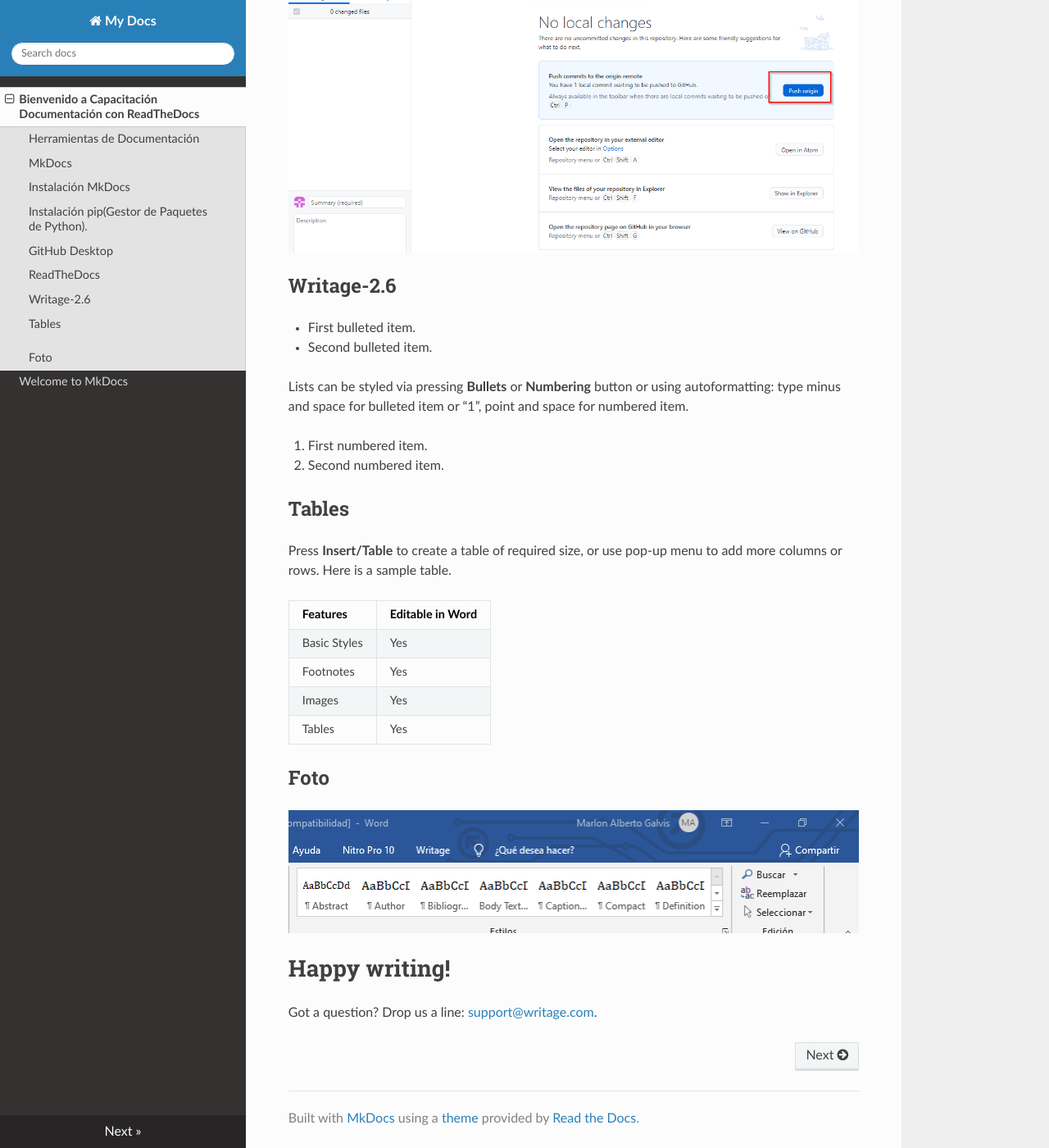
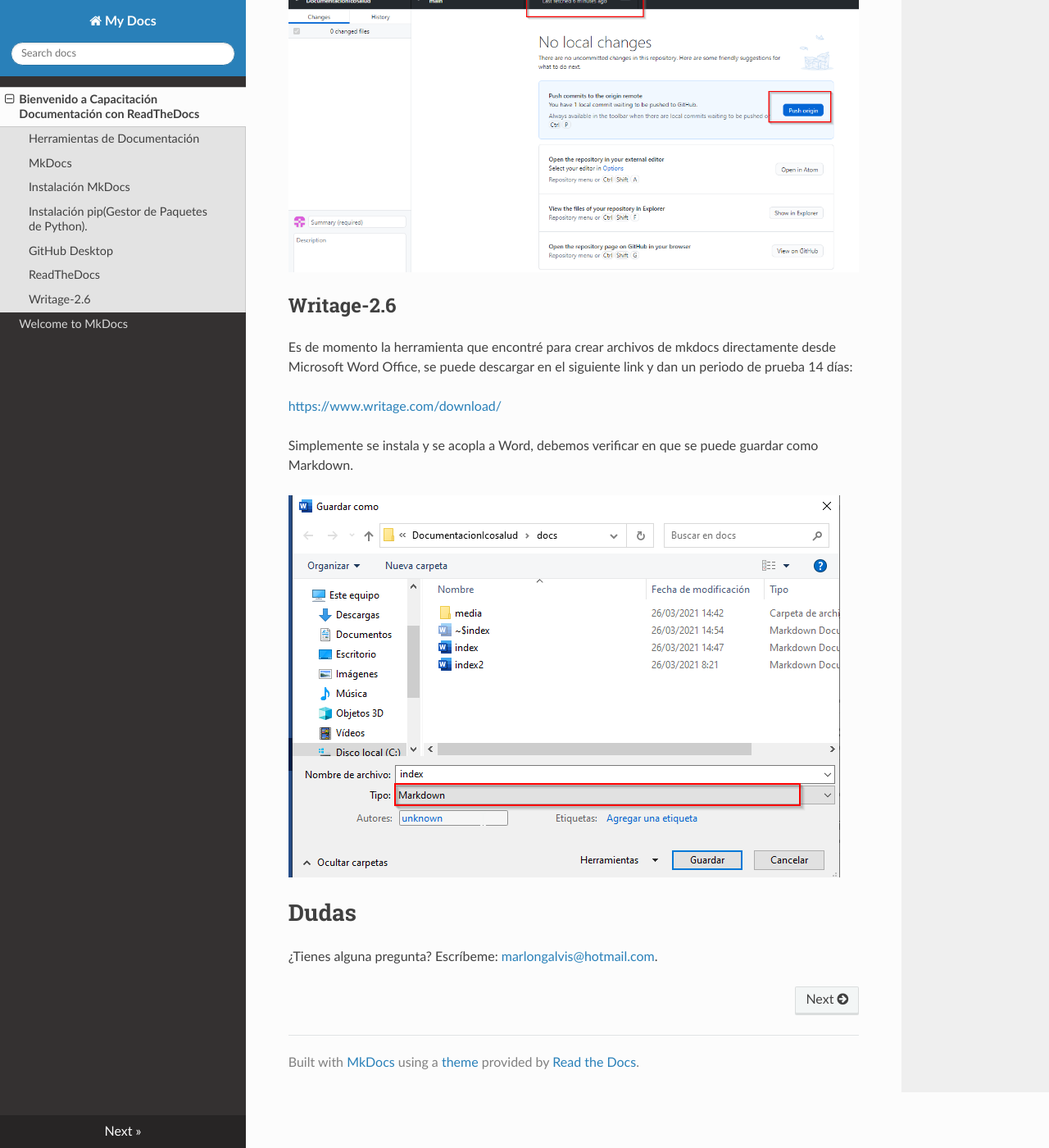
Before and after one commit to cinhosoft/DocumentacionIcosalud, an MkDocs documentation site: the page built from docs/index.md, in a window 1280 px wide and 1400 px high, scrolled down 16503 px. Shown: the whole window at 82% size. Built offline with MkDocs 1.6.1, drawn with Linux system fonts in a browser that asks for light colours; nearby versions of some CDN libraries; some of the changed text lies outside the part shown.

Commit message:
cambios finales

```diff
--- a/docs/index.md
+++ b/docs/index.md
@@ -323,37 +325,18 @@ GitHub:
 
 ## Writage-2.6
 
--   First bulleted item.
+Es de momento la herramienta que encontré para crear archivos de mkdocs
+directamente desde Microsoft Word Office, se puede descargar en el siguiente
+link y dan un periodo de prueba 14 días:
 
--   Second bulleted item.
+<https://www.writage.com/download/>
 
-Lists can be styled via pressing **Bullets** or **Numbering** button or using
-autoformatting: type minus and space for bulleted item or “1”, point and space
-for numbered item.
+Simplemente se instala y se acopla a Word, debemos verificar en que se puede
+guardar como Markdown.
 
-1.  First numbered item.
+![](media/594443ad9eead88a164b49be3d6f6b5a.png)
 
-2.  Second numbered item.
+# Dudas
 
-## Tables
-
-Press **Insert/Table** to create a table of required size, or use pop-up menu to
-add more columns or rows. Here is a sample table.
-
-| **Features** | **Editable in Word** |
-|--------------|----------------------|
-| Basic Styles | Yes                  |
-| Footnotes    | Yes                  |
-| Images       | Yes                  |
-| Tables       | Yes                  |
-
-##
-
-## Foto
-
-![](media/11beab043d09dd853bbe6ed874682853.png)
-
-# Happy writing!
-
-Got a question? Drop us a line:
-[support@writage.com](mailto:support@writage.com).
+¿Tienes alguna pregunta? Escríbeme:
+[marlongalvis@hotmail.com](mailto:marlongalvis@hotmail.com).
```
Also changed, not shown: other parts of docs/index.md (+3 -1 lines), docs/media/594443ad9eead88a164b49be3d6f6b5a.png (added).
